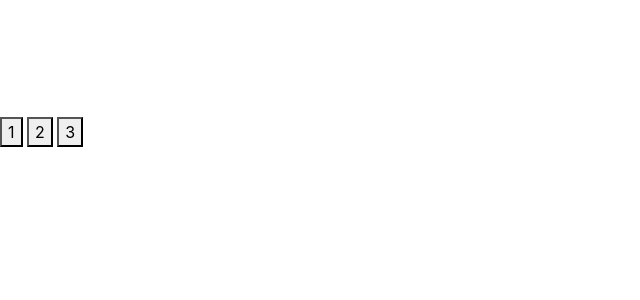
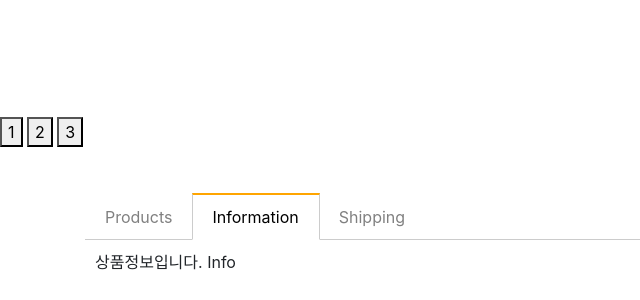
Before and after one commit to JaeHong94/simple-web, a plain HTML site: page bootWeb/index.html in a window 1280 px wide. Shown: the part 1602-1902 px from the top of the page, without its empty margins (0-640 px from the left). Before the commit the page ends 1797 px from the top, so only its background shows below. Drawn offline with nearby package versions, Linux system fonts and the light colour scheme.

Commit message:
ADD: tab menu

```diff
--- a/bootWeb/index.html
+++ b/bootWeb/index.html
@@ -80,6 +80,23 @@
 
 <div class="my-5"></div>
 
+<div class="container mt-5">
+  <ul class="list">
+    <li class="tab-button">Products</li>
+    <li class="tab-button active">Information</li>
+    <li class="tab-button">Shipping</li>
+  </ul>
+
+  <div class="tab-content">
+    <p>상품설명입니다. Product</p>
+  </div>
+  <div class="tab-content show">
+    <p>상품정보입니다. Info</p>
+  </div>
+  <div class="tab-content">
+    <p>배송정보입니다. Shipping</p>
+  </div>
+</div>
 
 <script src="https://cdn.jsdelivr.net/npm/bootstrap@4.6.0/dist/js/bootstrap.bundle.min.js"
         integrity="sha384-Piv4xVNRyMGpqkS2by6br4gNJ7DXjqk09RmUpJ8jgGtD7zP9yug3goQfGII0yAns"
@@ -160,5 +177,6 @@
     }
   });
 </script>
+<script src="tab.js"></script>
 </body>
 </html>
--- a/bootWeb/main.css
+++ b/bootWeb/main.css
@@ -82,3 +82,39 @@
   top: 45%;
   left: 0;
 }
+ul.list {
+  list-style-type: none;
+  margin: 0;
+  padding: 0;
+  border-bottom: 1px solid #ccc;
+}
+ul.list::after {
+  content: '';
+  display: block;
+  clear: both;
+}
+.tab-button {
+  display: block;
+  padding: 10px 20px 10px 20px;
+  float: left;
+  margin-right: -1px;
+  margin-bottom: -1px;
+  color: grey;
+  text-decoration: none;
+  cursor: pointer;
+}
+.active {
+  border-top: 2px solid orange;
+  border-right: 1px solid #ccc;
+  border-bottom: 1px solid white;
+  border-left: 1px solid #ccc;
+  color: black;
+  margin-top: -2px;
+}
+.tab-content {
+  display: none;
+  padding: 10px;
+}
+.show {
+  display: block;
+}
--- /dev/null
+++ b/bootWeb/tab.js
@@ -0,0 +1,6 @@
+for(let i = 0; i < 3; i++) {
+  $('.tab-button').eq(i).click(function () {
+    $('.tab-button').removeClass('active').eq(i).addClass('active');
+    $('.tab-content').removeClass('show').eq(i).addClass('show');
+  })
+}
```
